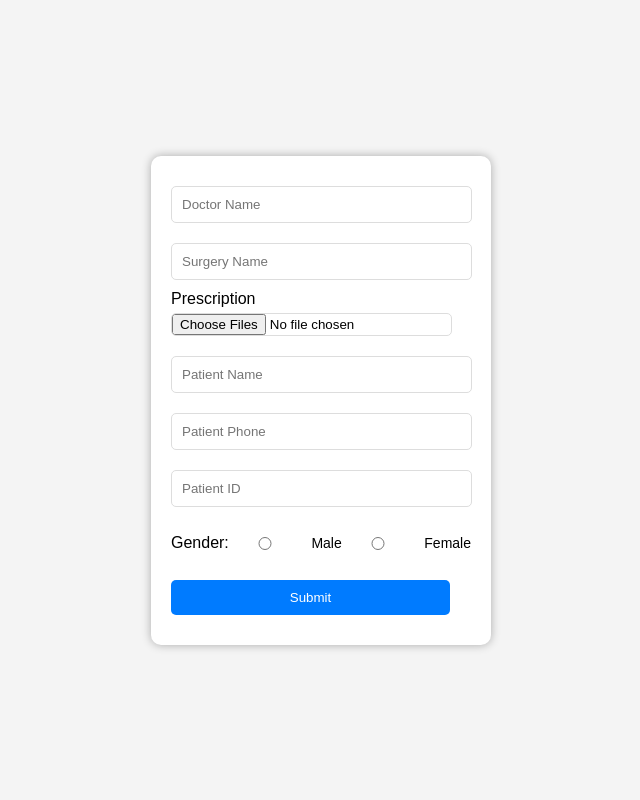
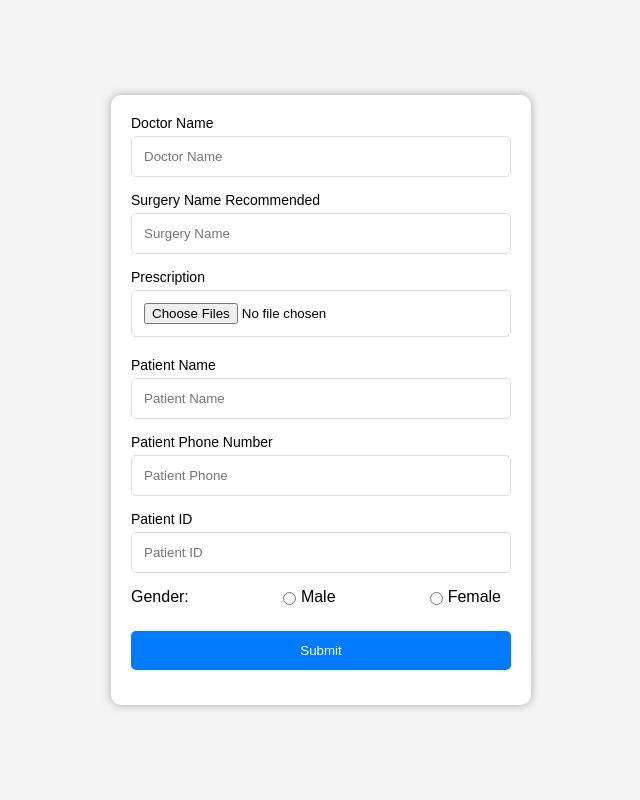
Before and after one commit to anulekha2507/hospitalmanagement, a Flask app: page /ip-form in a window 1280 px wide. Shown: the whole page, without its empty margins (319-959 px from the left). Run offline with Flask 3, Linux system fonts and the light colour scheme.

Commit message:
Update ip.html

```diff
--- a/templates/ip.html
+++ b/templates/ip.html
@@ -13,83 +13,111 @@
             height: 100vh;
             margin: 0;
             background-color: #f4f4f4;
+            overflow: hidden; /* Prevents body scrolling */
         }
         form {
             background-color: white;
             padding: 20px;
             border-radius: 10px;
             box-shadow: 0 0 10px rgba(0, 0, 0, 0.3);
-            width: 300px;
+            width: 420px; /* Set width */
+            max-height: 90vh; /* Limit height to viewport height */
+            overflow: auto; /* Allows scrolling if content exceeds form height */
+            box-sizing: border-box; /* Ensure padding does not affect width */
         }
-
+        .form-field {
+            margin-bottom: 15px;
+        }
+        .form-field label {
+            display: block;
+            margin-bottom: 5px;
+            font-size: 14px;
+        }
         input, button {
-            width: 93%;
-            padding: 10px;
-            margin: 10px 0;
+            width: 100%;
+            padding: 12px; /* Slightly increased padding */
             border-radius: 5px;
             border: 1px solid #ddd;
-        }
-        .form-field {
-            width: 100%;
-            margin-bottom: 10px;
-        }
-        .form-field input, .form-field button {
-            width: 100%;
-            padding: 10px;
-            border-radius: 5px;
-            border: 1px solid #ddd;
+            box-sizing: border-box; /* Ensure padding does not affect width */
         }
         button {
             background-color: #007bff;
             color: white;
             border: none;
+            margin-top: 10px;
+        }
+        .file-input-group {
+            display: flex;
+            flex-direction: column;
+            margin-bottom: 20px;
+        }
+        .file-input-group label {
+            margin-bottom: 5px;
+            font-size: 14px;
+        }
+        .error {
+            color: red;
+            font-size: 0.875em;
+            margin-top: 5px;
+            display: none;
         }
         .gender-group {
             display: flex;
             justify-content: space-between;
             align-items: center;
-            margin: 10px 0;
+            margin-bottom: 15px;
         }
         .gender-group label {
-            margin-left: 5px;
-            font-size: 14px;
+            display: flex;
+            align-items: center;
+            margin-right: 10px;
         }
-        .gender-group input[type="radio"] {
+        .gender-group label input {
             margin-right: 5px;
-        }
-        .file-input-group {
-            display: flex;
-            flex-direction: column;
-        }
-        .file-input-group label {
-            margin-bottom: 5px;
-            font-size: 16px;
-        }
-        .file-input-group input[type="file"] {
-            padding: 0;
-            margin-top: 0;
         }
     </style>
 </head>
 <body>
     <form action="/submit-ip" method="post" enctype="multipart/form-data">
-        <input type="text" name="doctor_name" placeholder="Doctor Name" required>
-        <input type="text" name="surgery_name" placeholder="Surgery Name" required>
+        <div class="form-field">
+            <label for="doctor_name">Doctor Name</label>
+            <input type="text" id="doctor_name" name="doctor_name" placeholder="Doctor Name" required>
+        </div>
+        <div class="form-field">
+            <label for="surgery_name">Surgery Name Recommended</label>
+            <input type="text" id="surgery_name" name="surgery_name" placeholder="Surgery Name" required>
+        </div>
         <div class="file-input-group">
             <label for="prescription">Prescription</label>
-            <input type="file" name="prescription" accept="image/*" multiple required>
+            <input type="file" id="prescription" name="prescription" accept="image/*" multiple required>
         </div>
-        <input type="text" name="patient_name" placeholder="Patient Name" required>
-        <input type="tel" name="patient_phone" placeholder="Patient Phone" required>
-        <input type="number" name="patient_id" placeholder="Patient ID" required>
+        <div class="form-field">
+            <label for="patient_name">Patient Name</label>
+            <input type="text" id="patient_name" name="patient_name" placeholder="Patient Name" required>
+        </div>
+        <div class="form-field">
+            <label for="patient_phone">Patient Phone Number</label>
+            <input type="tel" id="patient_phone" name="patient_phone" placeholder="Patient Phone" pattern="\d{10}" required>
+            <div class="error-message"></div>
+        </div>
+        <div class="form-field">
+            <label for="patient_id">Patient ID</label>
+            <input type="number" id="patient_id" name="patient_id" placeholder="Patient ID" required>
+        </div>
         <div class="gender-group">
-            Gender:
-            <input type="radio" id="male" name="gender" value="male" required>
-            <label for="male">Male</label>
-            <input type="radio" id="female" name="gender" value="female" required>
-            <label for="female">Female</label>
+            <label>Gender:</label>
+            <label for="male">
+                <input type="radio" id="male" name="gender" value="male" required>
+                Male
+            </label>
+            <label for="female">
+                <input type="radio" id="female" name="gender" value="female" required>
+                Female
+            </label>
         </div>
-        <button type="submit">Submit</button>
+        <div class="form-field">
+            <button type="submit">Submit</button>
+        </div>
     </form>
 </body>
 </html>
```
